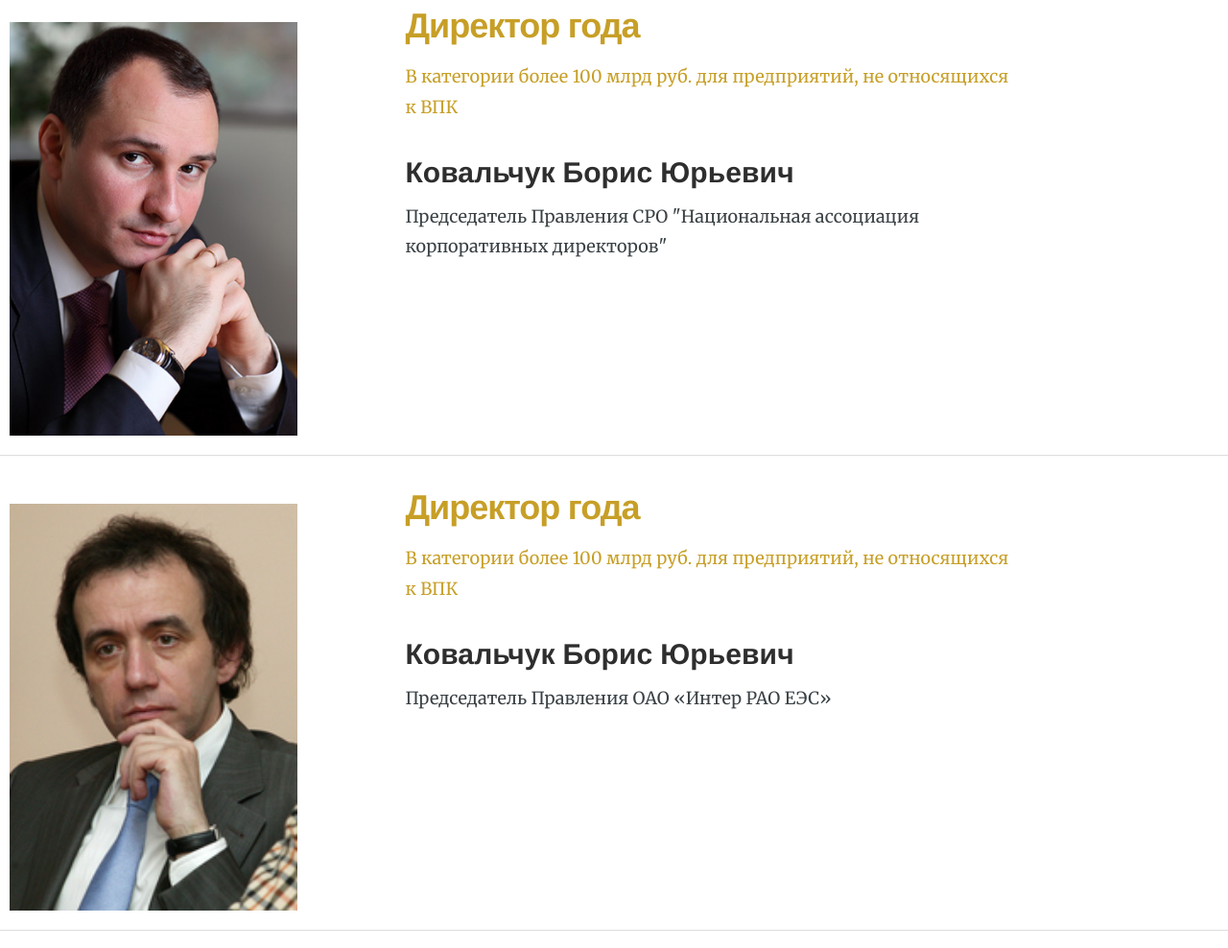
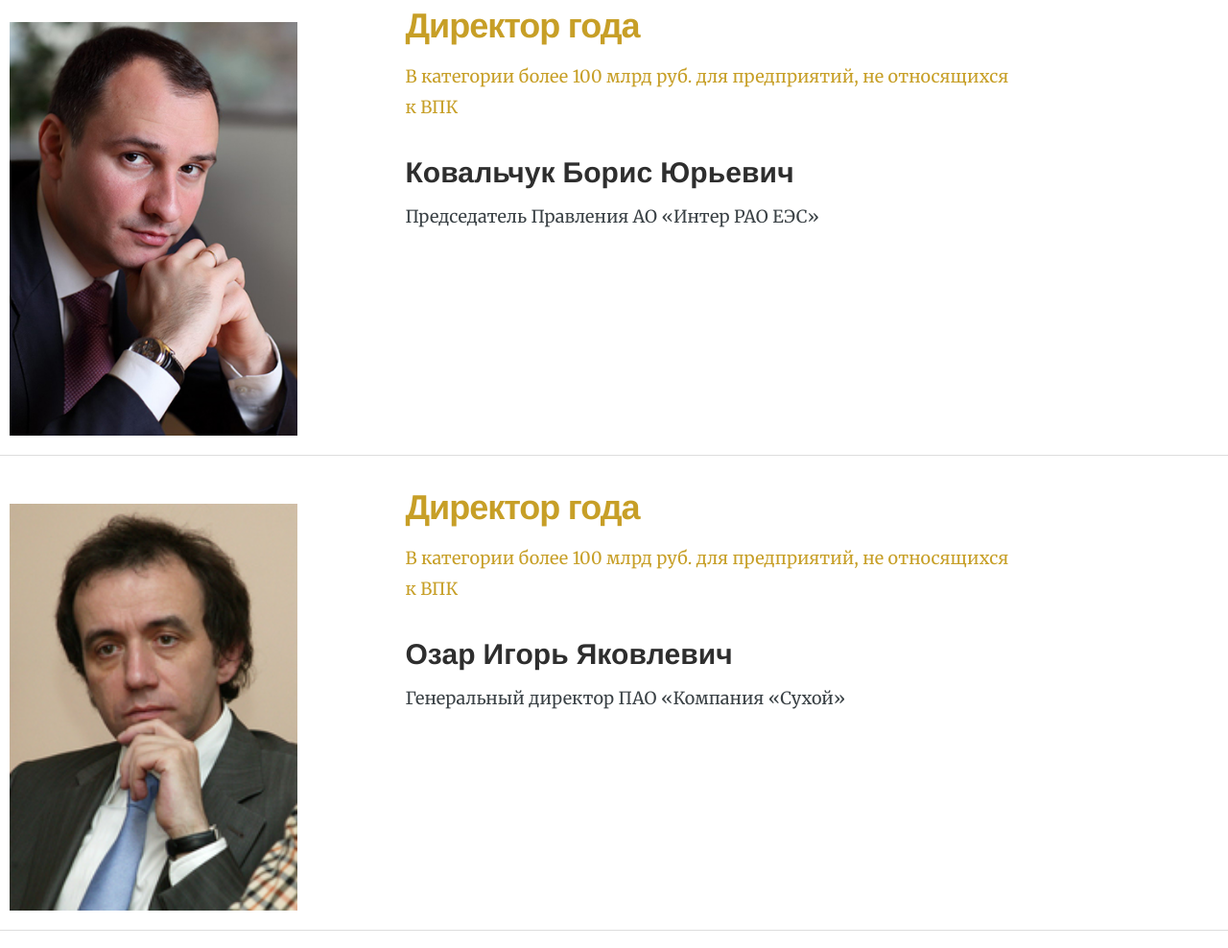
Before and after one commit to dennisd1/gprize, a plain HTML site: page winners/index.html in a window 1280 px wide. Shown: the part 1306-2294 px from the top of the page at 96% size. Drawn offline with nearby package versions, Linux system fonts and the light colour scheme; files whose address does not match are found by name.

Commit message:
Update index.html

```diff
--- a/winners/index.html
+++ b/winners/index.html
@@ -153,7 +153,7 @@
 			<h2 class="golden">Директор года</h2>
 			<p class="smallitalic golden">В категории более 100 млрд руб. для предприятий, не относящихся к ВПК</p>
 			<h3>Ковальчук Борис Юрьевич</h3>
-			<p>Председатель Правления СРО "Национальная ассоциация корпоративных директоров"</p><br><br><br><br>
+			<p>Председатель Правления АО «Интер РАО ЕЭС»</p><br><br><br><br>
 		</div>
 	</div>
 	<div class="other-features border-bottom">
@@ -164,8 +164,8 @@
 		<div class="col-1-2">
 			<h2 class="golden">Директор года</h2>
 			<p class="smallitalic golden">В категории более 100 млрд руб. для предприятий, не относящихся к ВПК</p>
-			<h3>Ковальчук Борис Юрьевич</h3>
-			<p>Председатель Правления ОАО «Интер РАО ЕЭС»</p><br><br><br><br>
+			<h3>Озар Игорь Яковлевич</h3>
+			<p>Генеральный директор ПАО «Компания «Сухой»</p><br><br><br><br>
 		</div>
 	</div>
 	<div class="other-features border-bottom">
```
